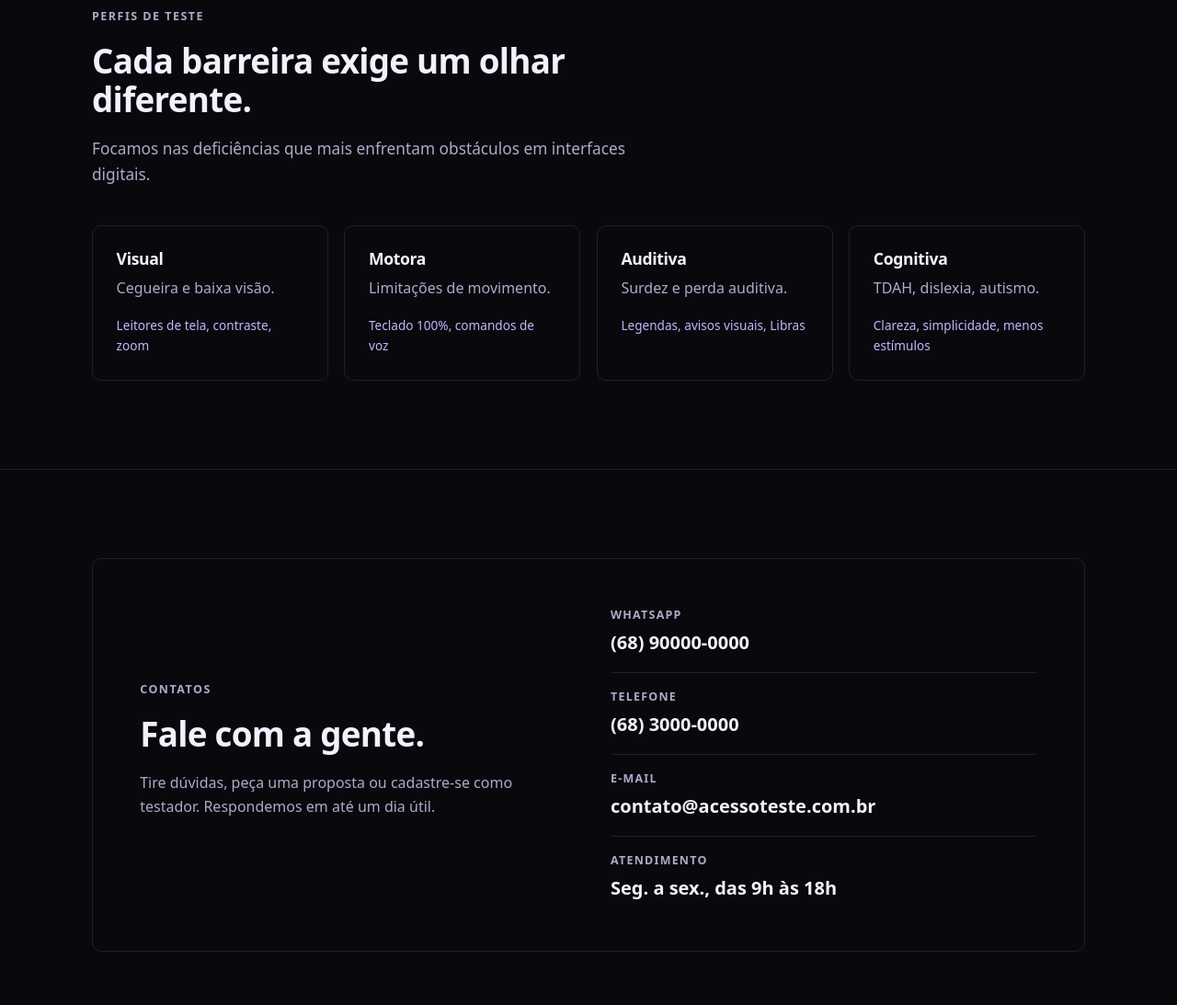
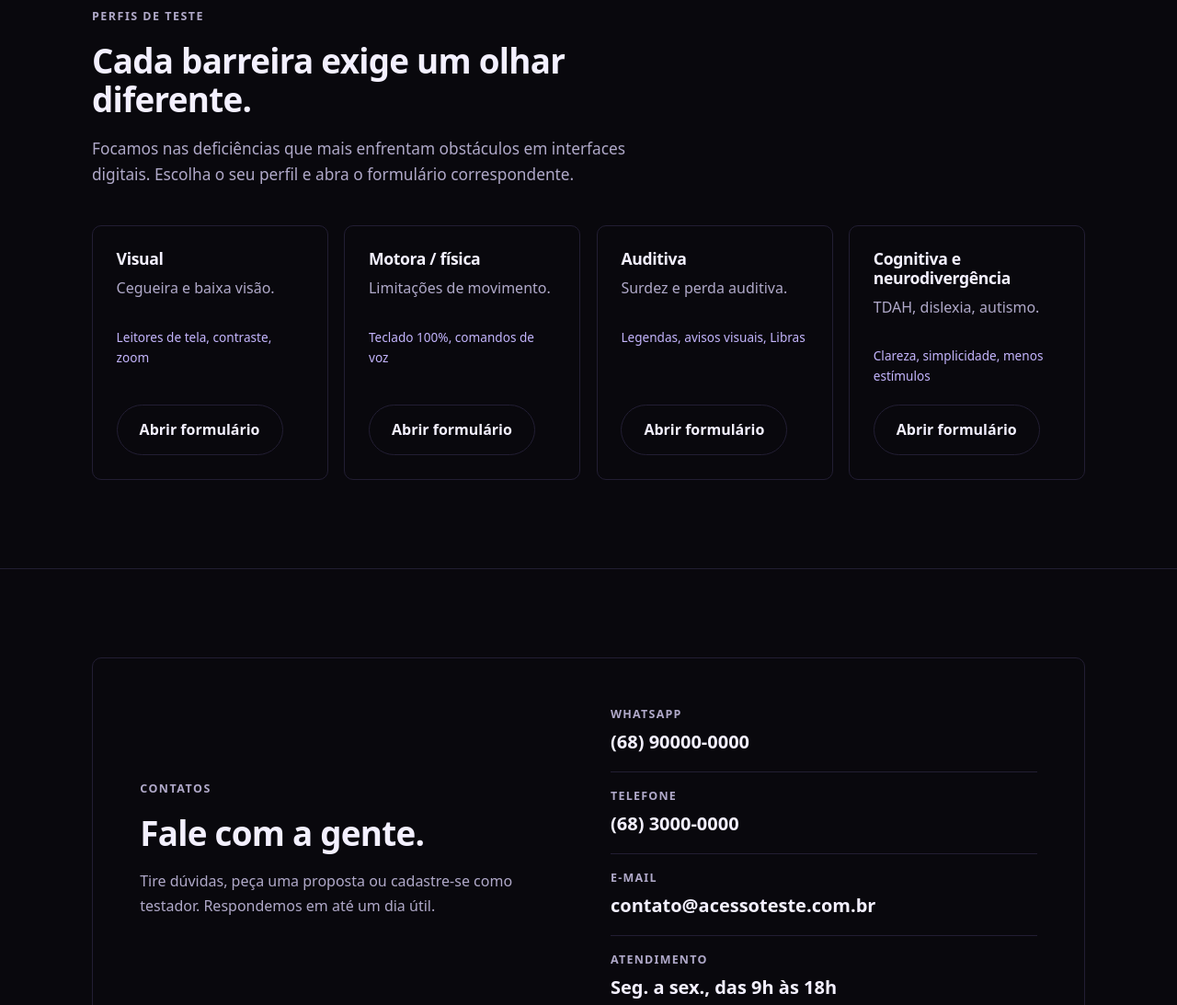
Before and after one commit to Ferdelho/Atividade-Empreendedorismo, a plain HTML site: page projeto/index.html in a window 1280 px wide. Shown: the part 2320-3413 px from the top of the page at 92% size. Drawn offline with Linux system fonts and the light colour scheme.

Commit message:
Css Novo e Index novo

```diff
--- a/projeto/index.html
+++ b/projeto/index.html
@@ -132,7 +132,7 @@
         <div class="section-head">
           <span class="eyebrow">Perfis de teste</span>
           <h2 id="perfis-title">Cada barreira exige um olhar diferente.</h2>
-          <p>Focamos nas deficiências que mais enfrentam obstáculos em interfaces digitais.</p>
+          <p>Focamos nas deficiências que mais enfrentam obstáculos em interfaces digitais. Escolha o seu perfil e abra o formulário correspondente.</p>
         </div>
 
         <div class="profile-grid">
@@ -140,21 +140,25 @@
             <h3>Visual</h3>
             <p>Cegueira e baixa visão.</p>
             <small>Leitores de tela, contraste, zoom</small>
+            <a class="btn btn-ghost" href="https://docs.google.com/forms/d/e/1FAIpQLScxSKkbmJXcRAT84zTbyYmNjav7uBZ1FdtJt13JrSAKdkSXCw/viewform?usp=publish-editor" target="_blank" rel="noopener">Abrir formulário<span class="sr-only"> de deficiência visual (abre em nova aba)</span></a>
           </article>
           <article class="profile">
-            <h3>Motora</h3>
+            <h3>Motora / física</h3>
             <p>Limitações de movimento.</p>
             <small>Teclado 100%, comandos de voz</small>
+            <a class="btn btn-ghost" href="https://docs.google.com/forms/d/e/1FAIpQLSeTbJcvktQM9DV5w8TbJerhmhRDlZco0sFcdMAekgtT3SIykg/viewform?usp=publish-editor" target="_blank" rel="noopener">Abrir formulário<span class="sr-only"> de deficiência motora ou física (abre em nova aba)</span></a>
           </article>
           <article class="profile">
             <h3>Auditiva</h3>
             <p>Surdez e perda auditiva.</p>
             <small>Legendas, avisos visuais, Libras</small>
+            <a class="btn btn-ghost" href="https://docs.google.com/forms/d/e/1FAIpQLSe6VjvfLcBOMCsJXioPM56PEvGdX7iVZB0qYflbBl_nMzteew/viewform?usp=publish-editor" target="_blank" rel="noopener">Abrir formulário<span class="sr-only"> de deficiência auditiva (abre em nova aba)</span></a>
           </article>
           <article class="profile">
-            <h3>Cognitiva</h3>
+            <h3>Cognitiva e neurodivergência</h3>
             <p>TDAH, dislexia, autismo.</p>
             <small>Clareza, simplicidade, menos estímulos</small>
+            <a class="btn btn-ghost" href="https://docs.google.com/forms/d/e/1FAIpQLSfvss72lVsOm-IlTiMtDaH_jYBii6vWXMp8e3SJ_ZJSz5qjTQ/viewform?usp=header" target="_blank" rel="noopener">Abrir formulário<span class="sr-only"> de neurodivergência e deficiência cognitiva (abre em nova aba)</span></a>
           </article>
         </div>
       </div>
@@ -209,7 +213,6 @@
               <li>1 perfil de deficiência</li>
               <li>1 testador, até 30 minutos</li>
               <li>1 fluxo do sistema</li>
-              <li>Acordo de confidencialidade (NDA)</li>
               <li>Relatório em PDF</li>
             </ul>
             <a href="#contato" class="btn btn-ghost" data-plan="rapido">Contratar</a>
@@ -223,7 +226,6 @@
               <li>2 perfis de deficiência</li>
               <li>2 testadores, até 3 fluxos</li>
               <li>Relatório com prioridades</li>
-              <li>Acordo de confidencialidade (NDA)</li>
               <li>1 reteste após as correções</li>
             </ul>
             <a href="#contato" class="btn btn-primary" data-plan="completo">Contratar</a>
@@ -309,7 +311,7 @@
               <li>Use suas próprias tecnologias assistivas</li>
               <li>Impacto direto em ambientes de trabalho mais inclusivos</li>
             </ul>
-            <a href="#contato" class="btn btn-ghost">Quero ser testador</a>
+            <a href="#perfis" class="btn btn-ghost">Quero ser testador</a>
           </div>
         </div>
       </div>
--- a/projeto/style/style.css
+++ b/projeto/style/style.css
@@ -338,3 +338,8 @@ dialog.pay::backdrop { background: rgba(0, 0, 0, .75); }
 .qr-img { width: 200px; height: 200px; border-radius: 8px; overflow: hidden; background: #fff; }
 .qr-img svg { display: block; width: 100%; height: 100%; }
 .qr figcaption { font-size: .85rem; color: var(--muted); max-width: 300px; }
+
+/* ===== Perfis: botão do formulário alinhado na base do cartão ===== */
+.profile { display: flex; flex-direction: column; }
+.profile .btn { margin-top: auto; align-self: flex-start; }
+.profile small { margin-bottom: 1.2rem; }
```
